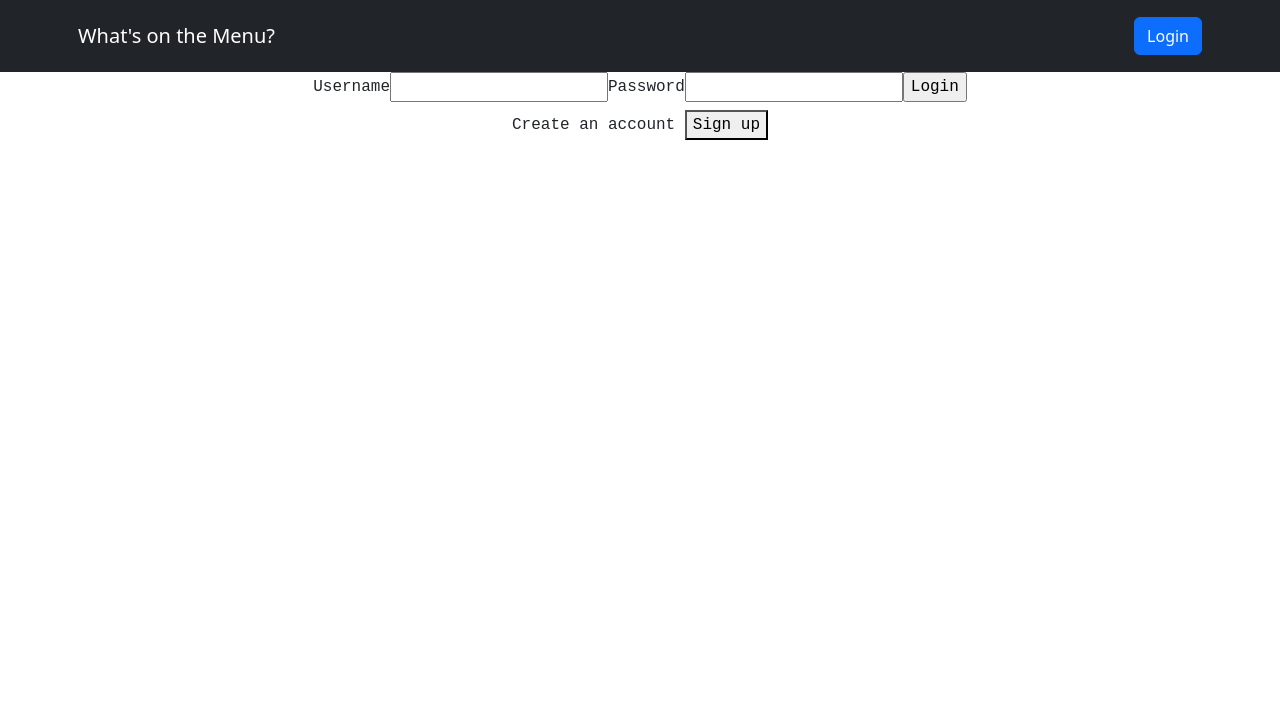
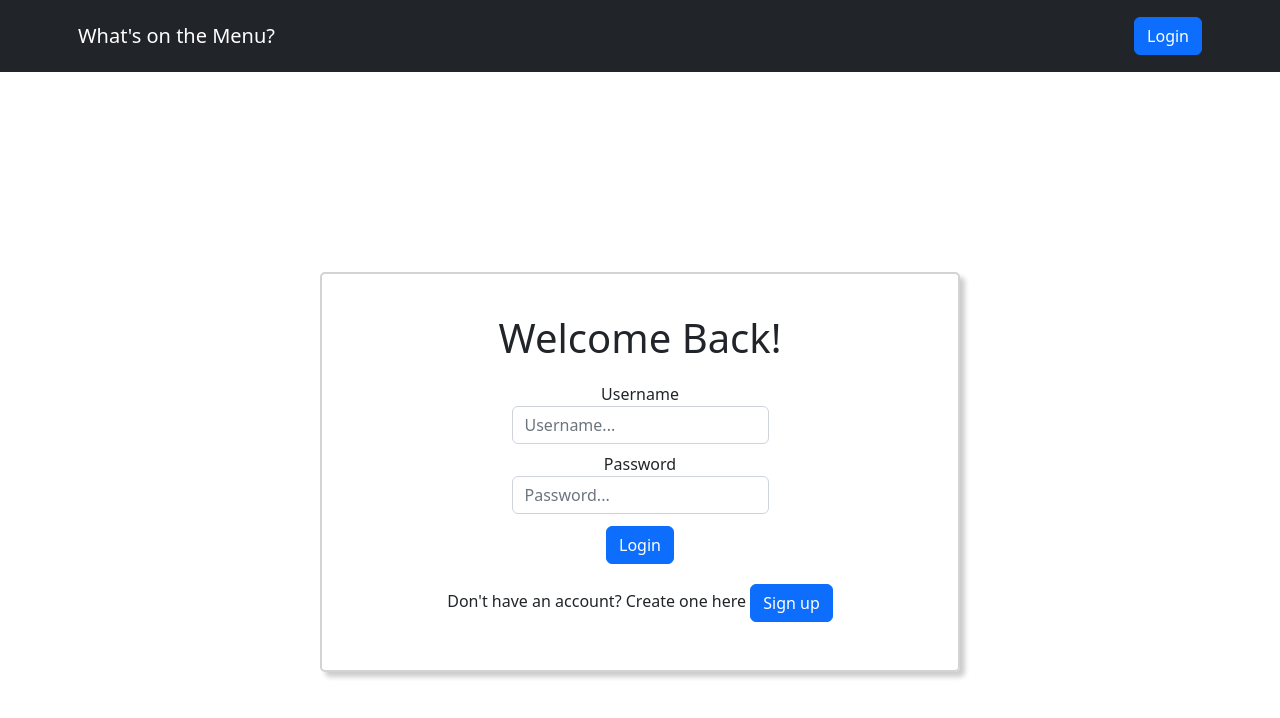
Before and after one commit to VicLeB/whats-on-the-menu, a React (Create React App) app in the folder client/: page /login in a window 1280 px wide. Shown: the top 718 px of the page. Built offline with nearby package versions, Linux system fonts and the light colour scheme; no server answers.

Commit message:
introduced styling to login screen

```diff
--- a/client/src/components/LoginForm.js
+++ b/client/src/components/LoginForm.js
@@ -1,5 +1,8 @@
 import React, {useState} from 'react'
 import { useHistory } from 'react-router-dom'
+import styled from "styled-components";
+import Button from 'react-bootstrap/Button';
+import Form from 'react-bootstrap/Form';
 
 function LoginForm({onLogin}) {
     const [username, setUsername]= useState("")
@@ -29,22 +32,36 @@ function LoginForm({onLogin}) {
         })
     }
 
-  return (
-    <>
-    <form onSubmit={handleSubmit}>
-        <label>
-            Username
-            <input type='text' value={username} onChange={(e)=> setUsername(e.target.value)}/>
-        </label>
-        <label>
-            Password
-            <input type='password' value={password} onChange= {(e)=> setPassword(e.target.value)}/>
-        </label>
-        <input type='submit' value="Login"/>
-    </form>
-    {errors? <div>{errors}</div>:<div>Login Success!</div>}
-    </>
-  )
+    return (
+    <LoginFormWrapper>
+        <Form onSubmit={handleSubmit}>
+            <Form.Group>
+            <Form.Label>
+                Username
+                <Form.Control type='text' placeholder='Username...' value={username} onChange={(e)=> setUsername(e.target.value)}/>
+            </Form.Label>
+            </Form.Group>
+
+            <Form.Group>
+            <Form.Label>
+                Password
+                <Form.Control type='password' value={password} placeholder='Password...' onChange= {(e)=> setPassword(e.target.value)}/>
+            </Form.Label>
+                {errors? <Form.Text>{errors}</Form.Text>:<div>Login Success!</div>}
+            </Form.Group>
+            <Form.Group>
+                <Button type='submit' variant='primary'>Login</Button>
+            </Form.Group>
+        </Form>
+    </LoginFormWrapper>
+    )
 }
 
 export default LoginForm
+
+const LoginFormWrapper = styled.div`
+    display: flex;
+    flex-direction: column;
+    justify-content: center;
+    height: 100%;
+`
--- a/client/src/views/Login.js
+++ b/client/src/views/Login.js
@@ -1,32 +1,59 @@
 import React from 'react'
-import { useState, useEffect } from "react";
+import { useState } from "react";
 import styled from "styled-components";
 import LoginForm from '../components/LoginForm';
 import SignUpForm from '../components/SignUpForm';
+import Button from 'react-bootstrap/Button';
 
 function Login({onLogin}) {
     const [showLogin, setShowLogin] = useState(true)
 
   return (
-    <Wrapper>
+    <LoginDiv>
         {showLogin? (
-            <>
+          <Wrapper>
+              <WelcomeTitle>Welcome Back!</WelcomeTitle>
         <LoginForm onLogin= {onLogin}/>
-        <p>Create an account <button onClick={()=> setShowLogin(false)}>Sign up</button>
-        </p>
-        </>
+        <AccountStatusCaption>Don't have an account? Create one here <Button variant='primary' onClick={()=> setShowLogin(false)}>Sign up</Button>
+        </AccountStatusCaption>
+        </Wrapper>
         ) : (
-            <>
+            <Wrapper>
         <SignUpForm onLogin={onLogin}/>
-        <p>Already have an account? <button onClick={()=> setShowLogin(true)}>Sign in</button></p>
-        </>
+        <p>Already have an account? <Button variant='primary' onClick={()=> setShowLogin(true)}>Sign in</Button></p>
+        </Wrapper>
         )}
-    </Wrapper>
+    </LoginDiv>
   )
 }
 
 export default Login
 
+const AccountStatusCaption = styled.h6`
+font-weight: normal;
+padding-bottom: 5vh;
+`
+
+const WelcomeTitle = styled.h1`
+  margin:0 ;
+  padding-top: 5vh;
+`
+
+const LoginDiv = styled.div`
+  display: flex;
+  height: 100vh;
+  justify-content: center;
+  align-items: center;
+`
+
 const Wrapper = styled.div`
-font-family: 'Courier New', Courier, monospace;
+  display: flex;
+  flex-direction: column;
+  justify-content: center;
+  border: 2px solid lightgrey;
+  border-radius: 5px;
+  height: 50vh;
+  width: 50vw;
+  box-shadow: 5px 5px 5px rgba(0, 0, 0, 0.2);
+
 `
```
Also changed, not shown: client/src/styles/Navigation.style.js (deleted, +0 -49 lines).
